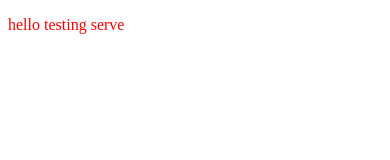
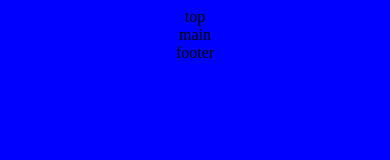
Before and after one commit to chipshajen/TestingCssMedia, a website built with webpack: page src/index.html in a window 390 px wide. Built offline with nearby package versions, Linux system fonts and the light colour scheme.

Commit message:
Experimenting with git pull, add three sections

```diff
--- a/src/index.html
+++ b/src/index.html
@@ -6,6 +6,8 @@
     <title>Document</title>
 </head>
 <body>
-    <p>hello testing serve</p>
+    <div class="div-top">top</div>
+    <div class="div-main">main</div>
+    <div class="div-footer">footer</div>
 </body>
 </html>
--- a/src/styles.css
+++ b/src/styles.css
@@ -1,3 +1,23 @@
+body {
+    display: flex;
+    flex-direction: column;
+    height: 100vh;
+    background-color: grey;
+    align-items: center;
+}
+
+@media (max-width: 800px) {
+    body {
+        background-color: blue;
+    }
+}
+
+.top,
+.main,
+.footer {
+
+}
+
 p {
     color: red
 }
```
